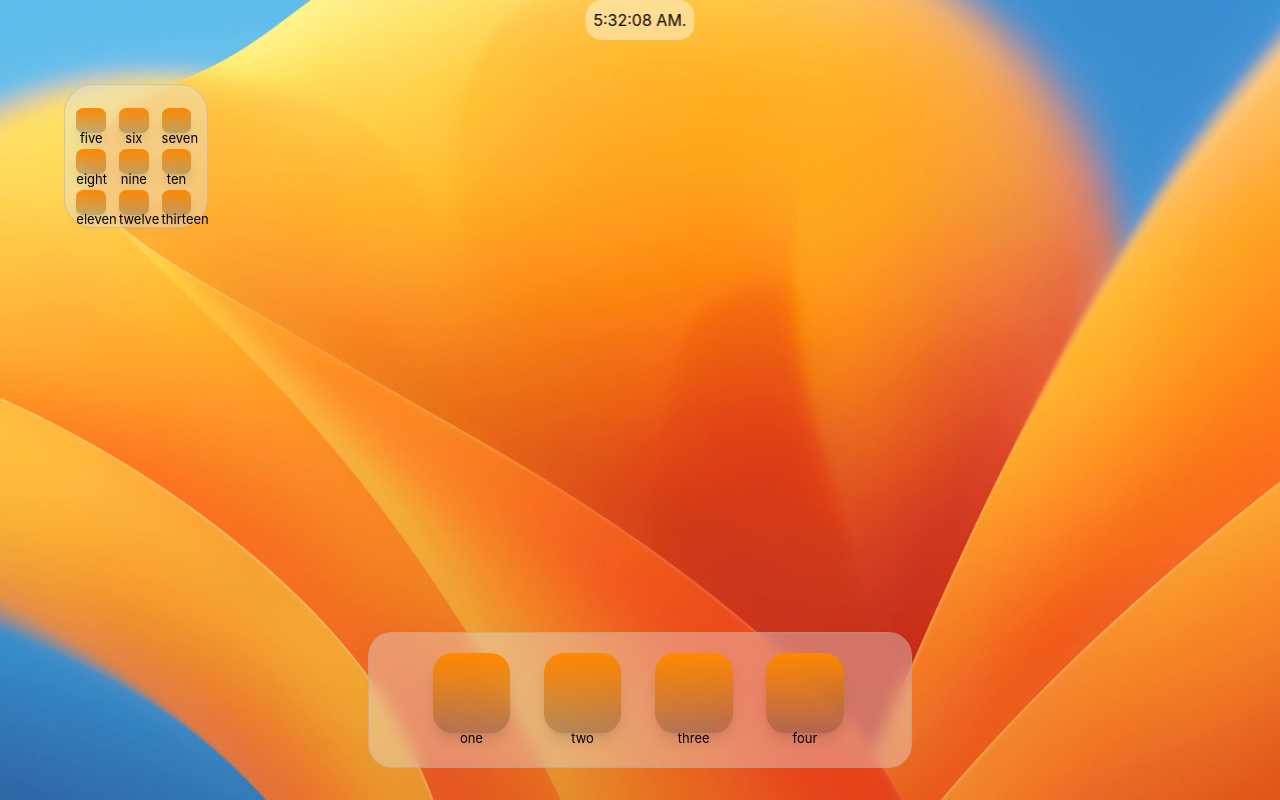
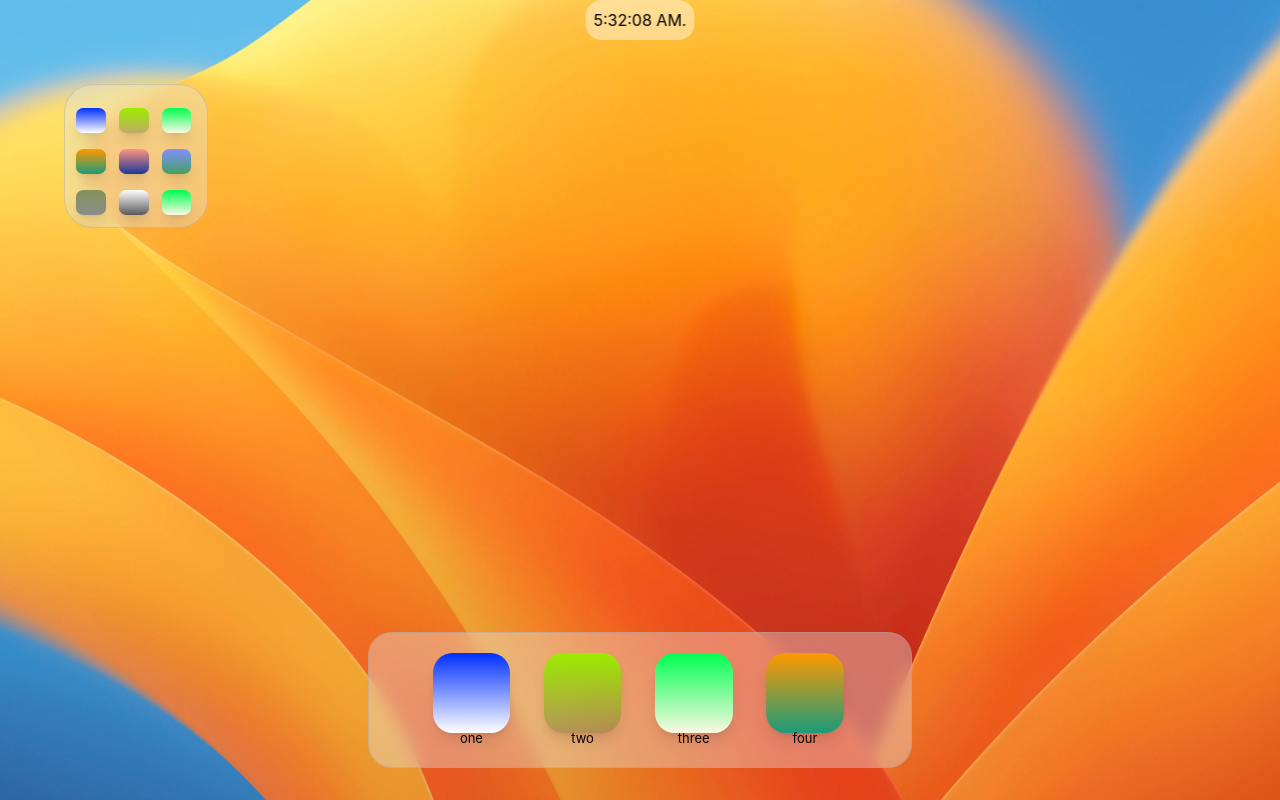
Before and after one commit to brycenGabaldon/brycengabaldon, a React (Create React App) app: page / in a window 1280 px wide. Shown: the top 800 px of the page. Built offline with nearby package versions, Linux system fonts and the light colour scheme.

Commit message:
individual icons, label, overlay

```diff
--- a/src/Icon.scss
+++ b/src/Icon.scss
@@ -61,6 +61,7 @@ min-width: 9rem;
   background: rgba(43, 43, 43, 0.418);
   border: .01rem solid rgba(162, 162, 162, 0.414);
   backdrop-filter: blur(0.5rem);
+  z-index: 1000;
 
 
 }
@@ -92,8 +93,8 @@ min-width: 9rem;
   justify-items: center;
 }
 .Icons1 {
-  background: linear-gradient(rgb(255, 136, 0), rgba(0, 0, 0, 0.219));
-  border-radius: 25%;
+
+  border-radius: 25%;  background: linear-gradient(rgb(255, 255, 255), rgb(90, 90, 90));
   height: 63%;
   width: 70%;
   align-self: center;
@@ -123,6 +124,18 @@ min-width: 9rem;
   width: 100%;
   justify-items: center;
   align-items: flex-start;
+}
+.Overlay{
+  height: 100vh;
+  width: 100vw;
+  backdrop-filter: blur(.5rem);
+  position: fixed;
+  top: 0%;
+  left: 0%;
+  right: 0;
+  bottom: 0;
+  overflow: hidden;
+  z-index: 10;
 }
 
 @media (prefers-color-scheme: dark) {
--- a/src/components/FolderIcons.jsx
+++ b/src/components/FolderIcons.jsx
@@ -3,29 +3,29 @@ import { motion } from "framer-motion";
 import { data } from "../iconData";
 
 class FolderIcons extends React.Component {
-  constructor(props) {
-    super(props);
-    this.state = { isActive: true };
 
-    this.handleClick = this.handleClick.bind(this);
-  }
+    state = {
+      isActive: true
+    };
 
-  handleClick() {
-    this.setState((prevState) => ({
-      isActive: !prevState.isActive,
-    }));
-  }
+
+
+  handleClick = () => {
+    this.setState({
+      isActive: !this.state.isActive
+    });
+  };
   render() {
     return (
-      <div classname="folderOverlayOn folderOverlayOff">
-        <div
+      <div className={this.state.isActive ? "" : "Overlay"}>
+      <div
           className={this.state.isActive ? "Hide" : "Show"}
           onClick={this.handleClick}
         >
           <div className="Roww">
-            {data.icons.slice(4, 7).map((icon, key) => {
+            {data.icons.slice(0, 3).map((icon, index) => {
               return (
-                <div className="Spacing">
+                <div className="Spacing" key={index}>
                   <button className="buttons1 aspect-w-1 aspect-h-1">
                     <motion.button
                       className={icon.iconClass}
@@ -33,7 +33,7 @@ class FolderIcons extends React.Component {
                       whileTap={{ scale: 0.95 }}
                       style={icon.style}
                     >
-                      <div className={icon.labelClass}>{icon.name}</div>
+                      <div className={this.state.isActive ? "LabelHide" : "buttonLabel"}>{icon.name}</div>
                     </motion.button>
                   </button>
                 </div>
@@ -41,9 +41,9 @@ class FolderIcons extends React.Component {
             })}
           </div>
           <div className="Roww">
-            {data.icons.slice(7, 10).map((icon, key) => {
+            {data.icons.slice(3, 6).map((icon, index) => {
               return (
-                <div className="Spacing">
+                <div className="Spacing" key={index}>
                   <button className="buttons1 aspect-w-1 aspect-h-1">
                     <motion.button
                       className={icon.iconClass}
@@ -51,7 +51,7 @@ class FolderIcons extends React.Component {
                       whileTap={{ scale: 0.95 }}
                       style={icon.style}
                     >
-                      <div className={icon.labelClass}>{icon.name}</div>
+                      <div className={this.state.isActive ? "LabelHide" : "buttonLabel"}>{icon.name}</div>
                     </motion.button>
                   </button>
                 </div>
@@ -59,9 +59,9 @@ class FolderIcons extends React.Component {
             })}
           </div>
           <div className="Roww">
-            {data.icons.slice(10, 13).map((icon, key) => {
+            {data.icons.slice(6, 9).map((icon, index) => {
               return (
-                <div className="Spacing">
+                <div className="Spacing" key={index}>
                   <button className="buttons1 aspect-w-1 aspect-h-1">
                     <motion.button
                       className={icon.iconClass}
@@ -69,17 +69,18 @@ class FolderIcons extends React.Component {
                       whileTap={{ scale: 0.95 }}
                       style={icon.style}
                     >
-                      <div className={icon.labelClass}>{icon.name}</div>
+                      <div className={this.state.isActive ? "LabelHide" : "buttonLabel"}>{icon.name}</div>
                     </motion.button>
                   </button>
                 </div>
               );
             })}
           </div>
+
         </div>
-      </div>
+</div>
     );
+          }
   }
-}
 
 export default FolderIcons;
--- a/src/iconData.js
+++ b/src/iconData.js
@@ -12,7 +12,7 @@ export const data = {
   active : "active",
   visible : "visible",
   iconClass : "Icons1 aspect-w-1 aspect-h-1 shadow-lg  hover:shadow-gray-500/50 Button",
-  iconStyles : "Color: white"
+  style : { "background": "linear-gradient(rgb(0, 47, 255), rgb(255, 255, 255))"}
 
   },
   {
@@ -25,8 +25,8 @@ export const data = {
   labelClass : "buttonLabel",
   active : "active",
   visible : "visible",
-  iconClass : "Icons1 aspect-w-1 aspect-h-1 shadow-lg  hover:shadow-gray-500/50 Button  Small"
-
+  iconClass : "Icons1 aspect-w-1 aspect-h-1 shadow-lg  hover:shadow-gray-500/50 Button  Small",
+  style : { "background": "linear-gradient(rgb(155, 236, 0), rgba(0, 50, 0, 0.219))"}
 },
 {
   "key" : 3,
@@ -38,7 +38,10 @@ export const data = {
   "labelClass" : "buttonLabel",
   "active" : "active",
   "visible" : "visible",
-  iconClass : "Icons1 aspect-w-1 aspect-h-1 shadow-lg  hover:shadow-gray-500/50 Button  Small"},
+  iconClass : "Icons1 aspect-w-1 aspect-h-1 shadow-lg  hover:shadow-gray-500/50 Button  Small",
+  style : { "background": "linear-gradient(rgb(0, 255, 81), rgb(251, 248, 227))"}
+},
+
   {    key : 4,
     name : "four",
     icon : "faAngry",
@@ -48,7 +51,8 @@ export const data = {
     labelClass : "buttonLabel",
     active : "active",
     visible : "visible",
-    iconClass : "Icons1 aspect-w-1 aspect-h-1 shadow-lg  hover:shadow-gray-500/50 Button Small"
+    iconClass : "Icons1 aspect-w-1 aspect-h-1 shadow-lg  hover:shadow-gray-500/50 Button Small",
+    style : { "background": "linear-gradient(rgb(255, 153, 0), rgb(27, 155, 123))"}
     },
     {
 
@@ -62,7 +66,7 @@ export const data = {
     active : "active",
     visible : "visible",
     iconClass : "Icons1 aspect-w-1 aspect-h-1 shadow-lg  hover:shadow-gray-500/50 Button",
-    iconStyles : "Color: white"
+  style : { "background": "linear-gradient(rgb(255, 148, 127), rgb(27, 55, 155))"}
 
     },
     {
@@ -75,7 +79,8 @@ export const data = {
     labelClass : "buttonLabel",
     active : "active",
     visible : "visible",
-    iconClass : "Icons1 aspect-w-1 aspect-h-1 shadow-lg  hover:shadow-gray-500/50 Button  Small"
+    iconClass : "Icons1 aspect-w-1 aspect-h-1 shadow-lg  hover:shadow-gray-500/50 Button  Small",
+    style : { "background": "linear-gradient(rgb(127, 144, 255), rgb(69, 160, 96))"}
 
   },
   {
@@ -88,7 +93,8 @@ export const data = {
     "labelClass" : "buttonLabel",
     "active" : "active",
     "visible" : "visible",
-    iconClass : "Icons1 aspect-w-1 aspect-h-1 shadow-lg  hover:shadow-gray-500/50 Button  Small"},
+    iconClass : "Icons1 aspect-w-1 aspect-h-1 shadow-lg  hover:shadow-gray-500/50 Button  Small",
+    style : { "background": "linear-gradient(rgb(131, 147, 86), rgb(140, 140, 140))"}},
     {    key : 8,
       name : "eight",
       icon : "faAngry",
@@ -98,7 +104,8 @@ export const data = {
       labelClass : "buttonLabel",
       active : "active",
       visible : "visible",
-      iconClass : "Icons1 aspect-w-1 aspect-h-1 shadow-lg  hover:shadow-gray-500/50 Button Small"
+      iconClass : "Icons1 aspect-w-1 aspect-h-1 shadow-lg  hover:shadow-gray-500/50 Button Small",
+      style : { "background": "linear-gradient(rgb(255, 255, 255), rgb(90, 90, 90))"}
       },
       {
             key : 9,
@@ -111,7 +118,7 @@ export const data = {
           active : "active",
           visible : "visible",
           iconClass : "Icons1 aspect-w-1 aspect-h-1 shadow-lg  hover:shadow-gray-500/50 Button",
-          iconStyles : "Color: white"
+  style : { "background": "linear-gradient(rgb(0, 255, 81), rgb(251, 248, 227))"}
 
           },
           {
@@ -124,7 +131,8 @@ export const data = {
           labelClass : "buttonLabel",
           active : "active",
           visible : "visible",
-          iconClass : "Icons1 aspect-w-1 aspect-h-1 shadow-lg  hover:shadow-gray-500/50 Button  Small"
+          iconClass : "Icons1 aspect-w-1 aspect-h-1 shadow-lg  hover:shadow-gray-500/50 Button  Small",
+          style : { "background": "linear-gradient(rgb(0, 255, 81), rgb(251, 248, 227))"}
 
         },
         {
@@ -137,7 +145,8 @@ export const data = {
           "labelClass" : "buttonLabel",
           "active" : "active",
           "visible" : "visible",
-          iconClass : "Icons1 aspect-w-1 aspect-h-1 shadow-lg  hover:shadow-gray-500/50 Button  Small"},
+          iconClass : "Icons1 aspect-w-1 aspect-h-1 shadow-lg  hover:shadow-gray-500/50 Button  Small",
+          style : { "background": "linear-gradient(rgb(0, 255, 81), rgb(251, 248, 227))"}},
           {    key : 12,
             name : "twelve",
             icon : "faAngry",
@@ -147,7 +156,8 @@ export const data = {
             labelClass : "buttonLabel",
             active : "active",
             visible : "visible",
-            iconClass : "Icons1 aspect-w-1 aspect-h-1 shadow-lg  hover:shadow-gray-500/50 Button Small"
+            iconClass : "Icons1 aspect-w-1 aspect-h-1 shadow-lg  hover:shadow-gray-500/50 Button Small",
+            style : { "background": "linear-gradient(rgb(0, 255, 81), rgb(251, 248, 227))"}
             },
             {
 
@@ -161,7 +171,7 @@ export const data = {
             active : "active",
             visible : "visible",
             iconClass : "Icons1 aspect-w-1 aspect-h-1 shadow-lg  hover:shadow-gray-500/50 Button",
-            iconStyles : "Color: white"
+            style : { "background": "linear-gradient(rgb(0, 255, 81), rgb(251, 248, 227))"}
 
             },
             {
@@ -174,7 +184,8 @@ export const data = {
             labelClass : "buttonLabel",
             active : "active",
             visible : "visible",
-            iconClass : "Icons1 aspect-w-1 aspect-h-1 shadow-lg  hover:shadow-gray-500/50 Button  Small"
+            iconClass : "Icons1 aspect-w-1 aspect-h-1 shadow-lg  hover:shadow-gray-500/50 Button  Small",
+            style : { "background": "linear-gradient(rgb(0, 255, 81), rgb(251, 248, 227))"}
 
           },
           {
@@ -187,7 +198,8 @@ export const data = {
             "labelClass" : "buttonLabel",
             "active" : "active",
             "visible" : "visible",
-            iconClass : "Icons1 aspect-w-1 aspect-h-1 shadow-lg  hover:shadow-gray-500/50 Button  Small"},
+            iconClass : "Icons1 aspect-w-1 aspect-h-1 shadow-lg  hover:shadow-gray-500/50 Button  Small",
+            style : { "background": "linear-gradient(rgb(0, 255, 81), rgb(251, 248, 227))"}},
             {    key : 8,
               name : "messages",
               icon : "faAngry",
@@ -197,7 +209,8 @@ export const data = {
               labelClass : "buttonLabel",
               active : "active",
               visible : "visible",
-              iconClass : "Icons1 aspect-w-1 aspect-h-1 shadow-lg  hover:shadow-gray-500/50 Button Small"
+              iconClass : "Icons1 aspect-w-1 aspect-h-1 shadow-lg  hover:shadow-gray-500/50 Button Small",
+              style : { "background": "linear-gradient(rgb(255, 153, 0), rgb(251, 248, 227))"}
               }
 ]
 }
```
